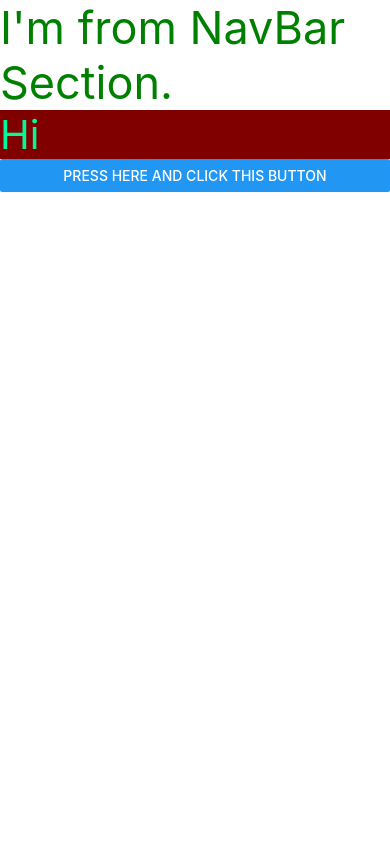
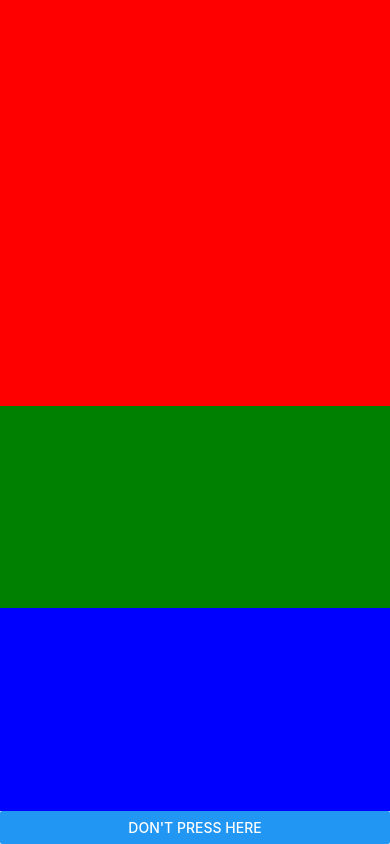
Before and after one commit to DINKAR202/Android-studio-work-progress, a React Native app in the folder Learning/: screen / in a window 390 px wide. Built offline with nearby package versions, Linux system fonts and the light colour scheme.

Commit message:
updated commit

```diff
--- a/Learning/App.tsx
+++ b/Learning/App.tsx
@@ -4,17 +4,23 @@ import NavBar from './Components/NavBar';
 
 const App = () => {
   return (
-    <View>
-      <NavBar />
-      <Text style={styles.heading}>Hi</Text>
-      <Button title="press here and click this button" />
+    <View style={{flex:1}}>
+      <View style={{flex:2, backgroundColor:'red'}}></View>
+      <View style={{flex:1, backgroundColor:'green'}}></View>
+      <View style={{flex:1, backgroundColor:'blue'}}></View>
+      {/* <NavBar /> */}
+      {/* <Text style={styles.heading}>Hi</Text> */}
+      <Button title="Don't press here" />
+
     </View>
+
+
   );
 };
 
 const styles = StyleSheet.create({
   heading:{
-    fontSize: 40,
+    fontSize: 30,
     color: '#00fa9a',
     backgroundColor:'#800000',
     marginTop: '100',
--- a/Learning/Components/NavBar.js
+++ b/Learning/Components/NavBar.js
@@ -11,7 +11,7 @@ const NavBar = () => {
 
 const styles=StyleSheet.create({
         text:{
-            fontSize: 45,
+            fontSize: 40,
             color:'green',
         }
 })
```
Also changed, not shown: Learning/Components/Flexx.js (added, +10 -0 lines).
